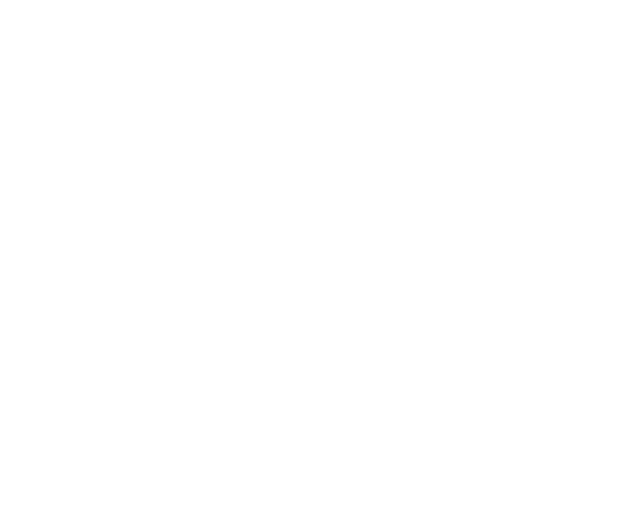
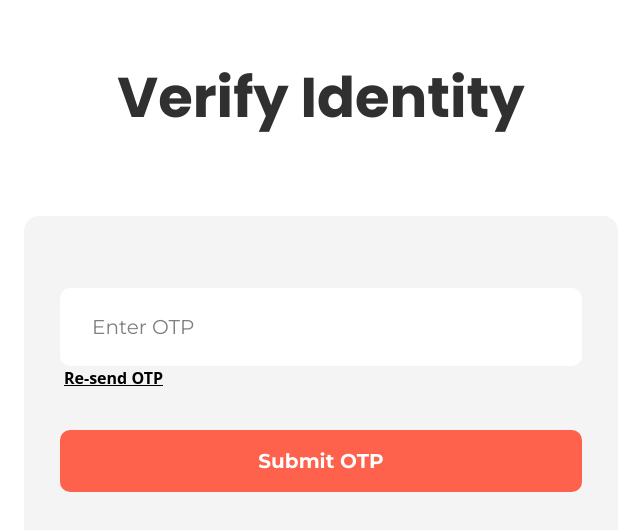
Before and after one commit to dev-shakhawat/E-Shop, a React (Vite) app: page /auth/otp/1 in a window 1280 px wide. Before the commit this address had no page. Shown: the top 530 px of the page, without its empty margins (319-959 px from the left). Built offline with nearby package versions, Linux system fonts and the light colour scheme.

Commit message:
auth environment setup

```diff
--- a/src/App.jsx
+++ b/src/App.jsx
@@ -1,7 +1,5 @@
 import { BrowserRouter, Route, Routes } from "react-router";
 
-import { Provider } from "react-redux";
-import { store } from "../src/redux/store.js";
 
 // language
 import "../i18n.js";
@@ -19,28 +17,48 @@ import Contact from "./pages/Contact.jsx";
 import Layout from "./components/common/Layout.jsx";
 import BlogLayout from "./components/common/BlogLayout.jsx";
 import Account from "./pages/Account.jsx";
+import Login from "./components/customeUI/login/Login.jsx";
+import ForgetPassword from "./components/customeUI/forgetPassword/ForgetPassword.jsx";
+import OTP from "./components/customeUI/otp/OTP.jsx";
+import { useSelector } from "react-redux";
 
 function App() {
+
+  const user = useSelector(state => state.user.user)
+
   return (
-    <Provider store={store}>
       <BrowserRouter>
         <Routes>
+          {/* auth routes */}
+          {user ?
+          <Route path="/auth" element={<Account />} />
+           :
+          <Route path="/auth" >
+            <Route index element={<Register />} />
+            <Route path="login" element={<Login />} />
+            <Route path="reset-password" element={<ForgetPassword />} />
+            <Route path="otp/:id" element={<OTP />} />
+          </Route>
+           }
+
+          {/* Product */}
           <Route path={"/"} element={<Layout />}>
             <Route index element={<Home />} />
             <Route path="/allproduct" element={<Allproducts />} />
             <Route path="/product-detail/:id" element={<ProductDetails />} />
             <Route path="/carts" element={<Cart />} />
             <Route path="/checkout" element={<Checkout />} />
-            <Route path="/account" element={<Account />} />
+
             <Route path="/contact" element={<Contact />} />
           </Route>
+
+          {/* Blog */}
           <Route path="/blog" element={<BlogLayout />}>
             <Route index element={<Blog />} />
             <Route path="details/:id" element={<BlogDetails />} />
           </Route>
         </Routes>
       </BrowserRouter>
-    </Provider>
   );
 }
 
--- a/src/components/common/auth/Auth.jsx
+++ /dev/null
@@ -1,16 +0,0 @@
-import React from 'react'
-import { useSelector } from 'react-redux'
-import Register from '../../customeUI/register/Register'
-import Login from "../../customeUI/login/Login"
-import ForgetPassword from "../../customeUI/forgetPassword/ForgetPassword"
-
-export default function Auth() {
-
-    const authStatus = useSelector((state)=> state.user.authStatus)
-  return (
-    authStatus == "register" && <Register/>
-    || authStatus == "login" && <Login/>
-    || authStatus == "forgetPassword" && <ForgetPassword/>
-
-  )
-}
--- a/src/components/common/header/HeaderMiddle.jsx
+++ b/src/components/common/header/HeaderMiddle.jsx
@@ -130,7 +130,7 @@ function HeaderMiddle() {
 
           {/* user */}
           <div
-            onClick={() =>  navigate("/account")}
+            onClick={() =>  navigate("/auth")}
             className=" cursor-pointer  flex items-center gap-6  relative after:content-[''] after:absolute md:after:w-[1px] after:h-[32px] after:bg-tertary after:top-1/2 after:-left-4.5 lg:after:-left-[50%] after:-translate-y-[50%]"
           >
             <UserIcon
--- a/src/components/customeUI/forgetPassword/ForgetPassword.jsx
+++ b/src/components/customeUI/forgetPassword/ForgetPassword.jsx
@@ -41,7 +41,7 @@ export default function ForgetPassword() {
             <InputField
               type="text"
               className={`mt-6`}
-              placeholder={`Enter Password`}
+              placeholder={`Enter new Password`}
             />
 
             {/* submit btn */}
--- /dev/null
+++ b/src/components/customeUI/otp/OTP.jsx
@@ -0,0 +1,86 @@
+import React, { use, useState } from 'react'
+import InputField from '../register/InputField'
+import { AiOutlineLoading3Quarters } from 'react-icons/ai'
+import { useNavigate, useParams } from 'react-router'
+import axios from 'axios'
+import Notification from '../../common/Notification'
+
+export default function OTP() {
+    const [loading , setLoading] = useState(false)
+    const [resendLoad , setResendLoad] = useState(false)
+    const [otp , setOtp] = useState("")
+    const {id} = useParams()
+    const [notify , setNotify] = useState({isShow: false , status: false , message: ''})
+    const navigate = useNavigate()
+
+    const handleResendOTP = () => {
+      setResendLoad(prev => !prev)
+
+      axios.get(`${import.meta.env.VITE_BASE_URL}/auth/otpsend/${id}`)
+      .then((res)=>{
+        setResendLoad(prev => !prev)
+
+      })
+      .catch((err)=>{
+        setResendLoad(prev => !prev)
+      })
+
+    }
+
+    const handleSubmitOTPb = () => {
+      setLoading(true)
+      axios.post(`${import.meta.env.VITE_BASE_URL}/auth/mailverify/${id}` , {otp})
+      .then((res)=>{
+        setLoading(false)
+        console.log(res.data);
+        setNotify({isShow: true , status: true , message: res.data.message})
+        setTimeout(() => {
+          setNotify({isShow: false , status: false , message: ''})
+          if(res.data.redirectID)navigate(res.data.redirectID)
+        }, 1500);
+      })
+      .catch((err)=>{
+        setLoading(false)
+        console.log(err);
+        setNotify({isShow: true , status: false , message: err.response.data.message || err.message})
+        setTimeout(() => {
+          setNotify({isShow: false , status: false , message: ''})
+        }, 1500);
+      })
+    }
+
+  return (
+        <div className="pb-20">
+          {notify.isShow && <Notification  success={notify.status} message={notify.message}  />}
+          {/* head */}
+          <h2 className="text-center font-poppins font-bold text-[56px] leading-[68px] text-primary pt-16 pb-21    ">
+            Verify Identity
+          </h2>
+
+          {/* register form */}
+          <form className="py-12 px-9 bg-[#f4f4f4] max-w-[594px] mx-auto rounded-[15px]   ">
+
+
+            {/* otp */}
+            <InputField
+              type="text"
+              className={`mt-6`}
+              placeholder={`Enter OTP`}
+              onChange={(e) => setOtp(e.target.value)}
+            />
+
+            <button onClick={handleResendOTP} type="button" className="flex items-center justify-center gap-2 rounded-lg ml-1 underline font-semibold cursor-pointer      ">
+              <span>Re-send OTP</span>
+              {/* <AiOutlineLoading3Quarters className="animate-spin"/> */}
+              {resendLoad && <AiOutlineLoading3Quarters className="animate-spin"/>}
+            </button>
+            {/* submit btn */}
+            <button onClick={handleSubmitOTPb} type="button" className="flex items-center justify-center gap-2 commonButton w-full  mt-10 mb-12  ">
+              <span>Submit OTP</span>
+              {loading && <AiOutlineLoading3Quarters className="animate-spin"/>}
+            </button>
+
+          </form>
+        </div>
+  )
+}
--- a/src/components/customeUI/register/Register.jsx
+++ b/src/components/customeUI/register/Register.jsx
@@ -1,5 +1,5 @@
 import React, { useRef, useState } from "react";
-import { Link } from "react-router";
+import { Link, useNavigate } from "react-router";
 
 
 // icons
@@ -19,7 +19,7 @@ import SubscribeNotification from "./SubscribeNotification";
 import Notification from "../../common/Notification";
 
 function Register() {
-  const dispatch = useDispatch();
+  const navigate = useNavigate();
   const [email, setEmail] = useState("");
   const [password, setPassword] = useState("");
   const [username, setUsername] = useState("");
@@ -139,9 +139,9 @@ function Register() {
             Already have an account?{" "}
           </p>
           <button
-            onClick={()=>{dispatch(setauthStatus("login"))}}
+            onClick={()=> navigate("/auth/login")}
             type="button"
-            className="font-montserrat font-bold text-base leading-6 text-primary    "
+            className="cursor-pointer font-montserrat font-bold text-base leading-6 text-primary    "
           >
             Sign In
           </button>
--- a/src/main.jsx
+++ b/src/main.jsx
@@ -1,8 +1,12 @@
-import {StrictMode} from 'react'
 import {createRoot} from 'react-dom/client'
 import './index.css'
 import App from './App.jsx'
 
+import { Provider } from 'react-redux'
+import { store } from './redux/store.js'
+
 createRoot(document.getElementById('root')).render(
-    <App/>
+    <Provider store={store}>
+        <App/>
+    </Provider>
 )
--- a/src/pages/Account.jsx
+++ b/src/pages/Account.jsx
@@ -1,17 +1,58 @@
-import React from 'react'
-import { useSelector } from 'react-redux'
+import React from "react";
+import ProfileNav from "../components/customeUI/profile/ProfileNav";
+import TrackingBilling from "../components/customeUI/profile/TrackingBilling"
+import { useSelector } from "react-redux";
+import AccountDetails from "../components/customeUI/profile/AccountDetails";
+import Container from "../components/common/Container";
 
+function Account() {
+  const activetab = useSelector((state) => state.user.profileActiveTab);
+  return (
+    <div className="pt-16 pb-20 ">
+      <Container>
+        <div className="flex    ">
+          {/* profile image and navs */}
+          <div className="w-fit p-10 border border-tertary rounded-[25px] ">
+            {/* profile pic */}
+            <div className=" w-[250px] h-[250px] rounded-full bg-[#D9D9D9]  ">
+              <img
+                src="#"
+                alt=""
+                className="w-full h-full object-cover rounded-full"
+              />
+            </div>
 
-// components
-import Auth from '../components/common/auth/Auth'
-import MyAccount from '../components/customeUI/account/MyAccount'
+            {/* name */}
+            <h2 className=" font-poppins font-semibold text-[26px] leading-[30px] text-primary mt-10 text-center  ">
+              Amelia Robert
+            </h2>
+            <p className=" font-montserrat font-normal text-sm leading-5 text-primary mt-2 text-center   ">
+              amelia.watson@eshop.com
+            </p>
 
+            {/* devider */}
+            <hr className="text-tertary my-10 " />
 
-export default function Account() {
+            {/* navs */}
+            <ProfileNav />
+          </div>
 
-    const user = useSelector(state => state.user.user)
+          <div className="flex-1 ml-12 ">
+            {/* track order and see biilling address */}
+            <TrackingBilling />
 
-  return (
-    user ? <MyAccount/> : <Auth/>
-  )
+            {/* tabs */}
+            {activetab == "orders" && <div className="mt-10">Orders</div>}
+            {activetab == "Wallet" && <div className="mt-10">Wallet</div>}
+            {activetab == "cart" && <div className="mt-10">Cart</div>}
+            {activetab == "address" && <div className="mt-10">Address</div>}
+            {activetab == "accountDetails" && <AccountDetails />}
+            {activetab == "logout" && <div className="mt-10">Log Out</div>}
+          </div>
+        </div>
+      </Container>
+    </div>
+  );
 }
+
+export default Account;
```
Also changed, not shown: src/components/customeUI/login/Login.jsx (+12 -5 lines), Login.jsx (deleted).
